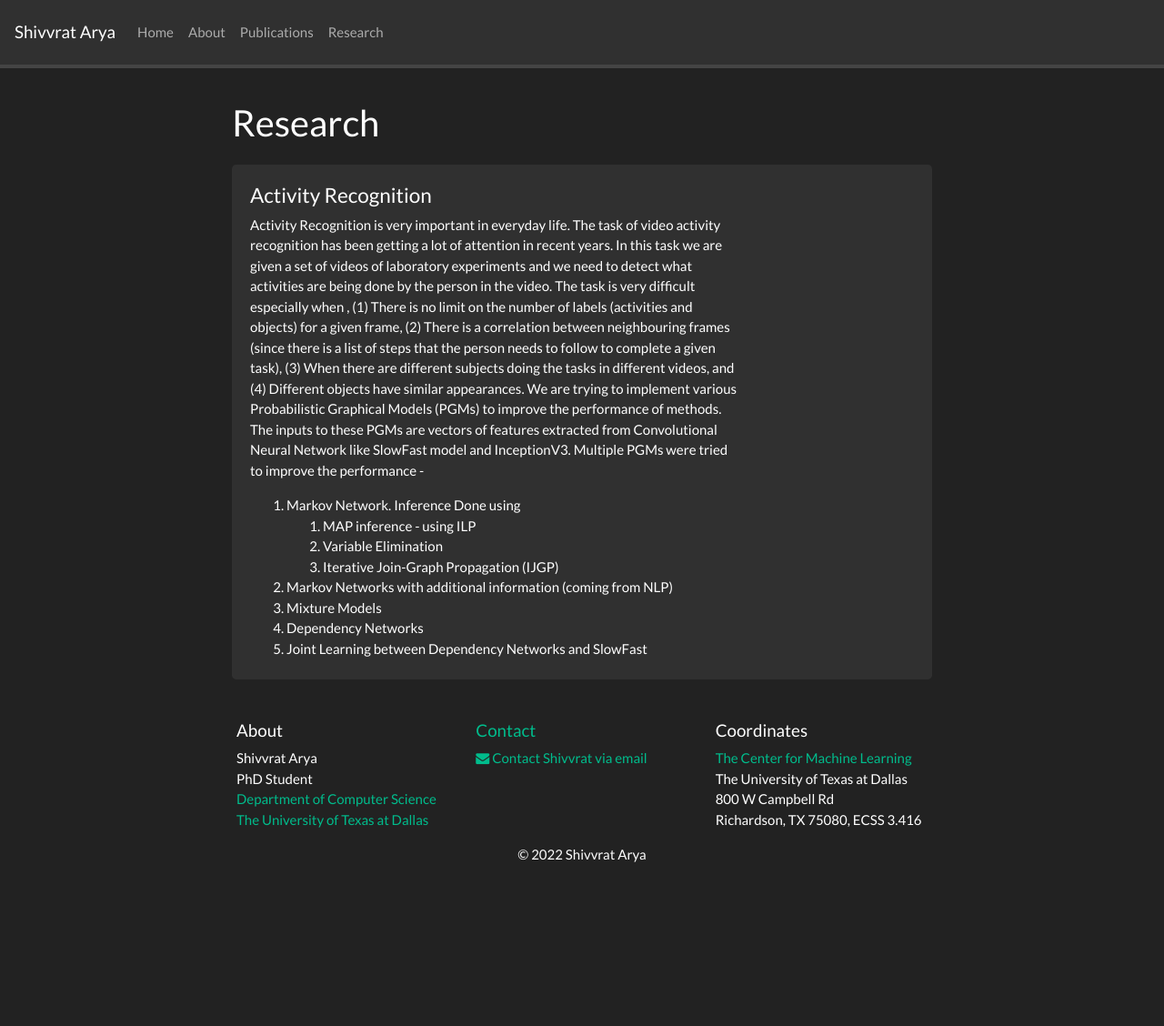
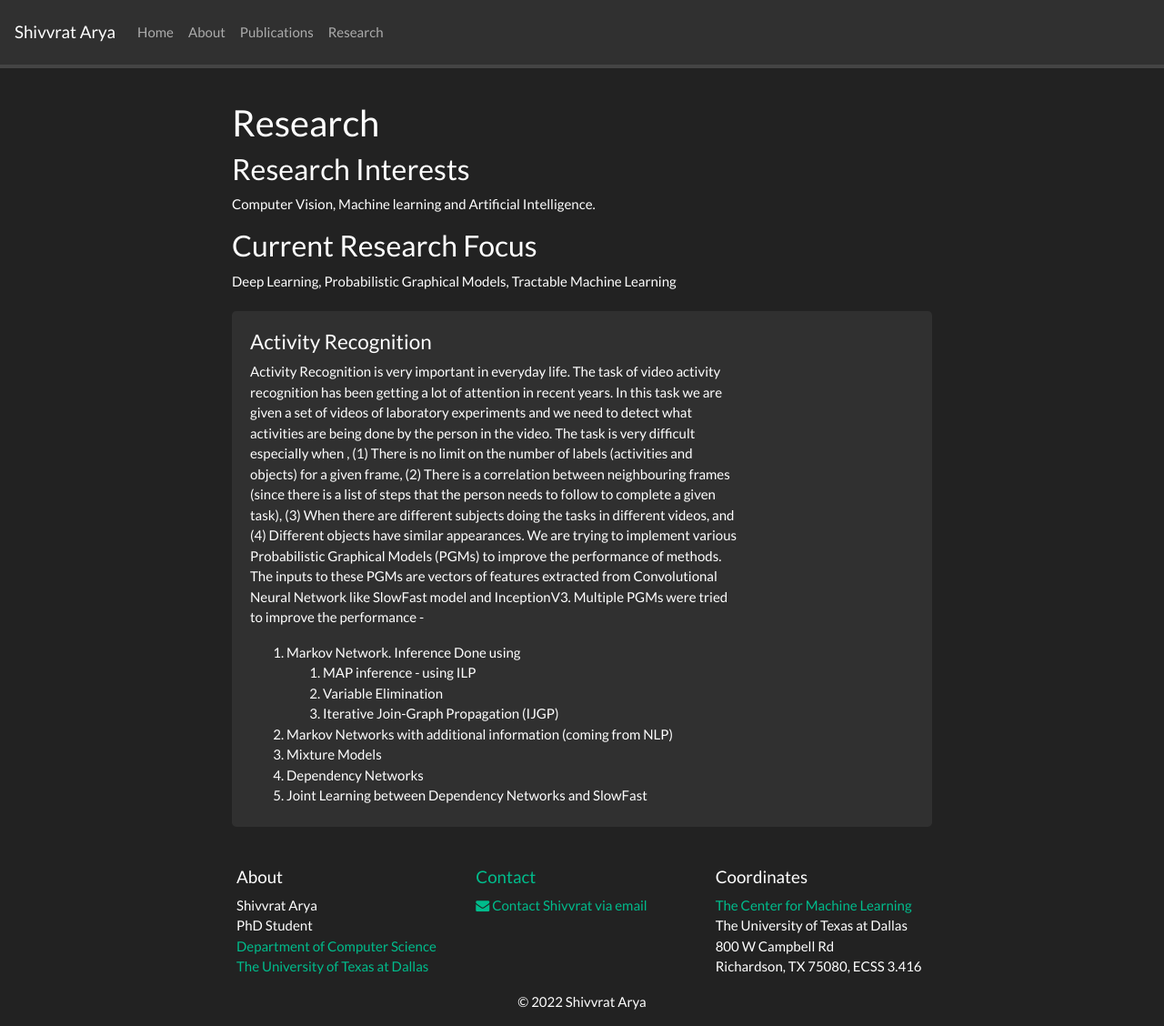
Before and after one commit to Shivvrat/shivvrat.github.io, a Jekyll site: the page built from _pages/research.md, in a window 1280 px wide and 1128 px high. Shown: the whole window at 91% size. Built offline with Jekyll 4.4.1, drawn with Linux system fonts in a browser that asks for light colours; nearby versions of some CDN libraries; a style sheet for code colours, icons or effects is not loaded.

Commit message:
Why: * Add some fields to research page
This change addresses the need by:
*

```diff
--- a/_pages/research.md
+++ b/_pages/research.md
@@ -62,7 +62,13 @@ iframe {
   <!-- margin-left:5px; -->
   <!-- float: none; -->
 
+
 ## Research
+### Research Interests
+Computer Vision, Machine learning and Artificial Intelligence.
+
+### Current Research Focus
+Deep Learning, Probabilistic Graphical Models, Tractable Machine Learning
 
 <div class="jumbotron">
 <div class="row align-items-end">
```
